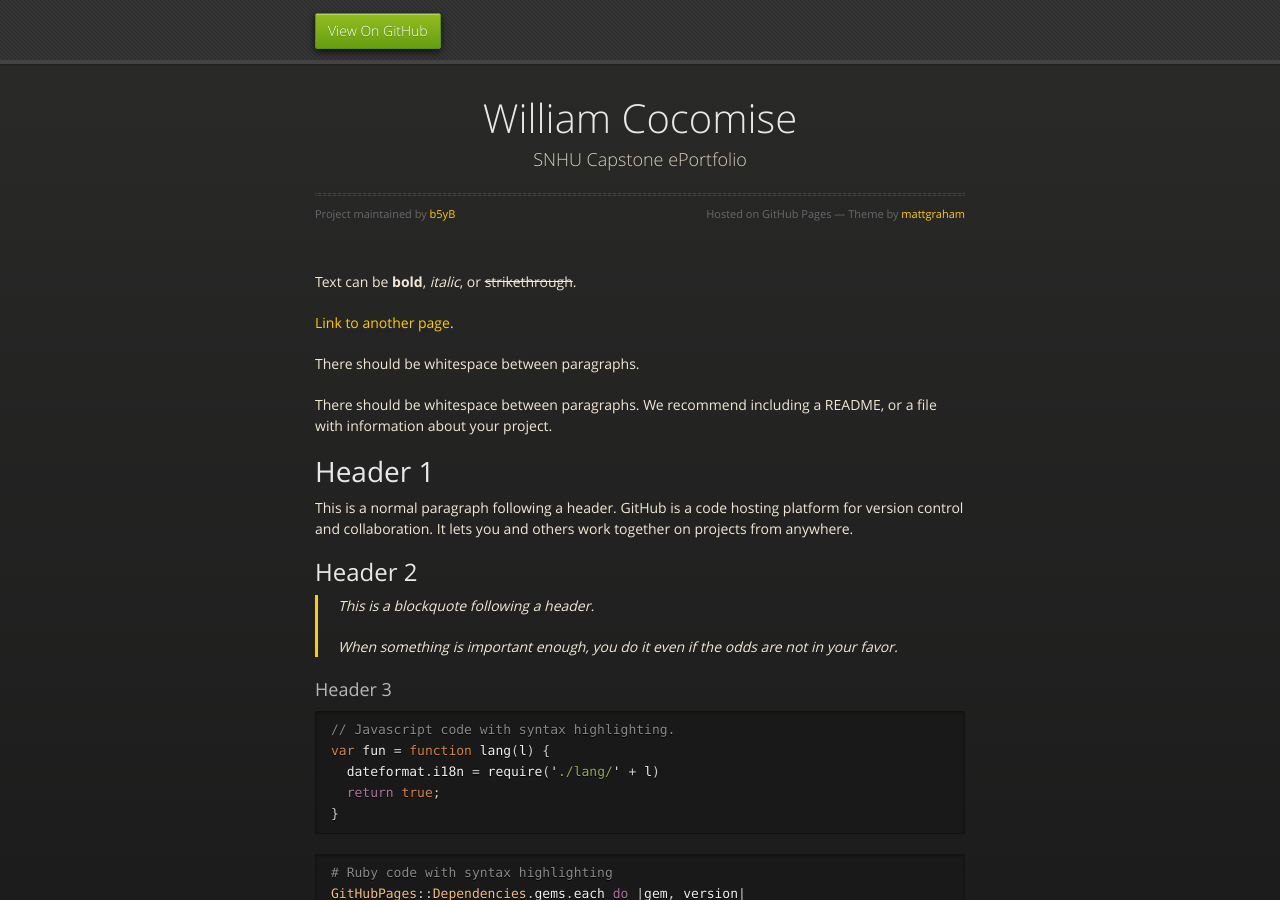
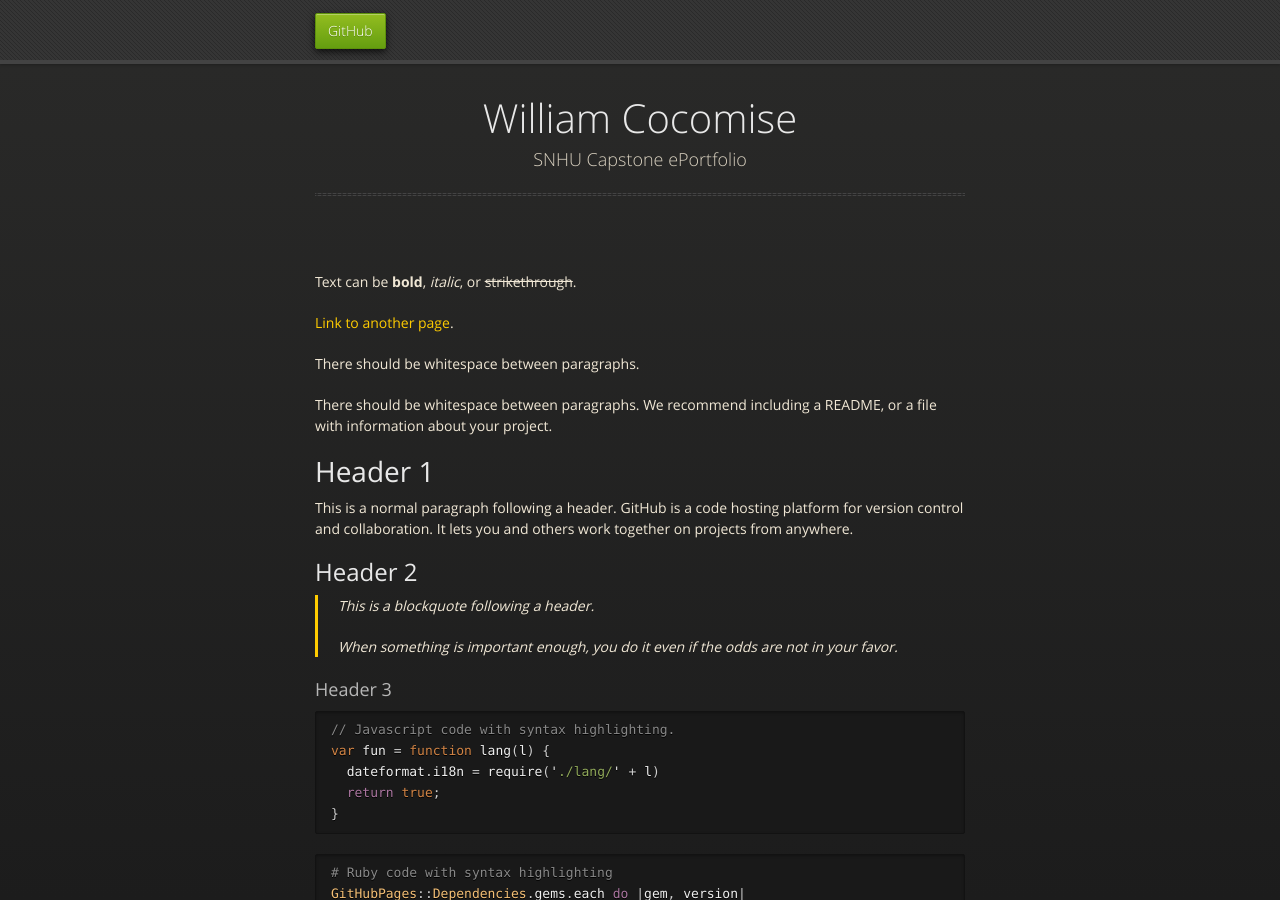
Before and after one commit to b5yB/b5yB.github.io, a Jekyll site: the page built from index.md, in a window 1280 px wide and 900 px high. Built offline with Jekyll 4.4.1, drawn with Linux system fonts in a browser that asks for light colours.

Commit message:
Update default.html

```diff
--- a/_layouts/default.html
+++ b/_layouts/default.html
@@ -21,10 +21,10 @@
       <div id="header">
         <nav>
           <ul>
-            <li class="fork"><a href="{{ site.github.repository_url }}">View On GitHub</a></li>
+            <li class="fork"><a href="https://github.com/b5yB">GitHub</a></li>
             {% if site.show_downloads %}
-              <li class="downloads"><a href="{{ site.github.zip_url }}">ZIP</a></li>
-              <li class="downloads"><a href="{{ site.github.tar_url }}">TAR</a></li>
+              <!-- <li class="downloads"><a href="{{ site.github.zip_url }}">ZIP</a></li>
+              <li class="downloads"><a href="{{ site.github.tar_url }}">TAR</a></li> -->
               <li class="title">DOWNLOADS</li>
             {% endif %}
           </ul>
@@ -38,8 +38,8 @@
           <h1>{{ site.title | default: site.github.repository_name }}</h1>
           <p>{{ site.description | default: site.github.project_tagline }}</p>
           <hr>
-          <span class="credits left">Project maintained by <a href="{{ site.github.owner_url }}">{{ site.github.owner_name }}</a></span>
-          <span class="credits right">Hosted on GitHub Pages &mdash; Theme by <a href="https://twitter.com/mattgraham">mattgraham</a></span>
+          <!-- <span class="credits left">Project maintained by <a href="{{ site.github.owner_url }}">{{ site.github.owner_name }}</a></span>
+          <span class="credits right">Hosted on GitHub Pages &mdash; Theme by <a href="https://twitter.com/mattgraham">mattgraham</a></span> -->
         </div>
 
         {{ content }}
```
